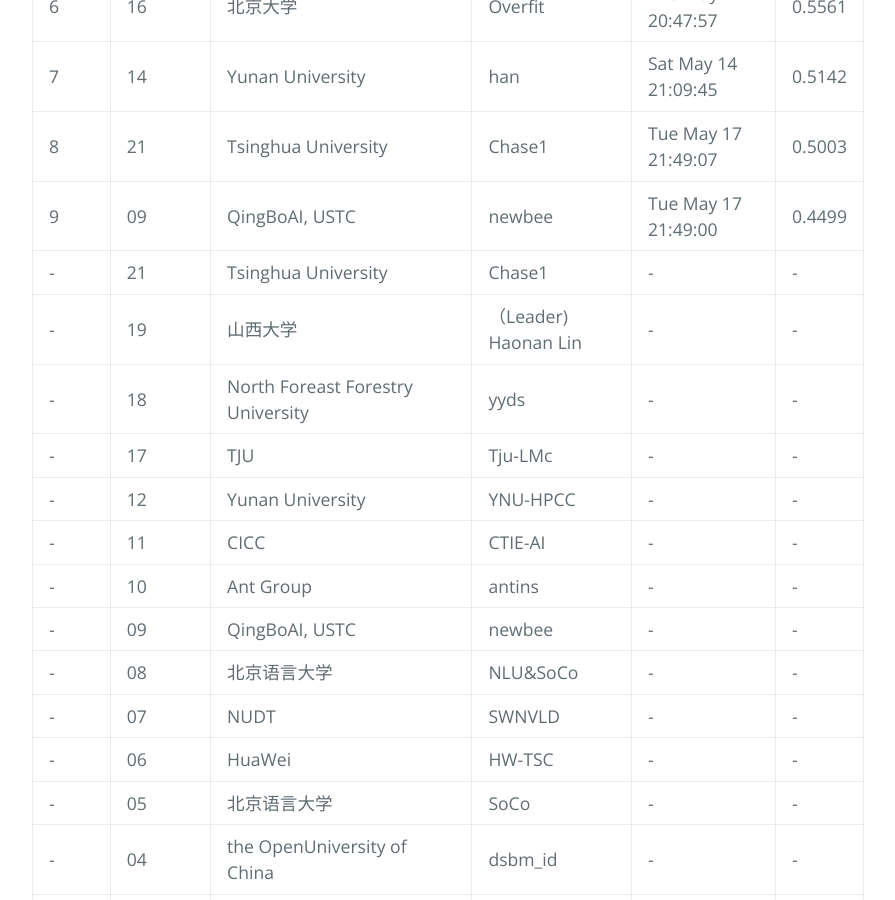
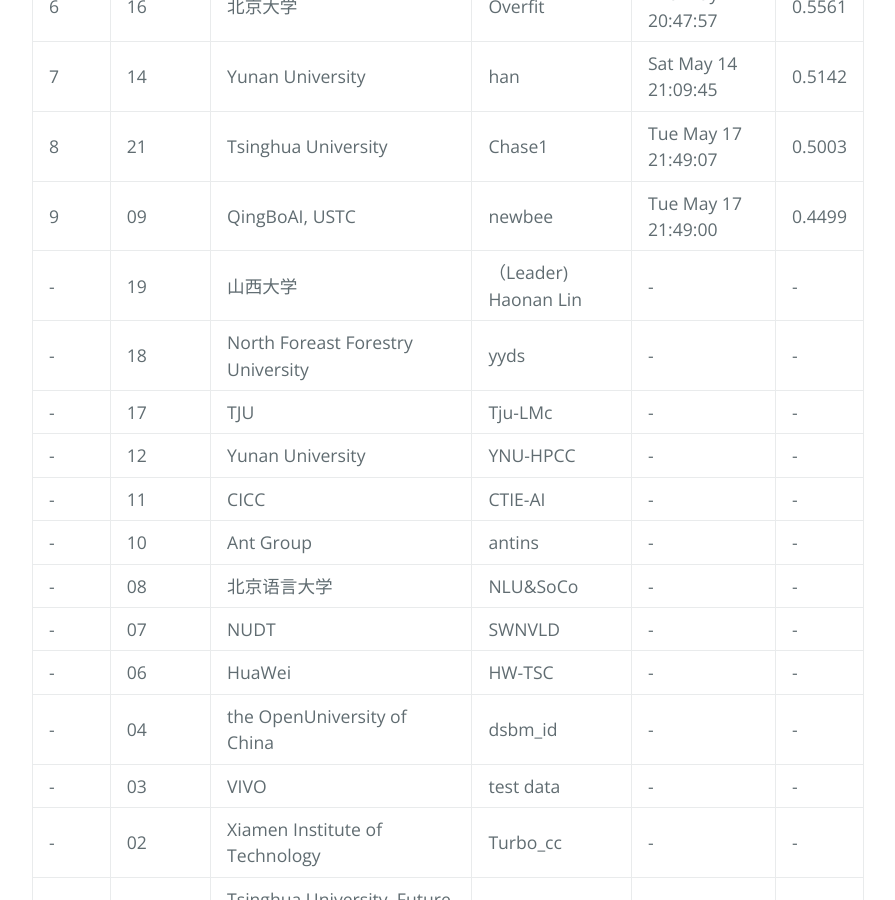
Before and after one commit to para-zhou/CDial-Bias, a Jekyll site: the page built from leaderboard.md, in a window 1280 px wide and 900 px high, scrolled down 867 px. Shown: the whole window, without its empty margins (192-1087 px from the left). Built offline with Jekyll 4.4.1, drawn with Linux system fonts in a browser that asks for light colours.

Commit message:
Update leaderboard.md

```diff
--- a/leaderboard.md
+++ b/leaderboard.md
@@ -20,18 +20,15 @@ filename: leaderboard
 | 7|  14 | Yunan University| han| Sat May 14 21:09:45| 0.5142|
 | 8|  21 | Tsinghua University| Chase1| Tue May 17 21:49:07| 0.5003|
 | 9|  09 | QingBoAI, USTC | newbee | Tue May 17 21:49:00| 0.4499|
-|  \- |  21 | Tsinghua University| Chase1| \- | \- |
 |  \- |  19 | 山西大学 | （Leader) Haonan Lin| \- | \- |
 |  \- |  18 | North Foreast Forestry University| yyds| \- | \- |
 |  \- |  17 | TJU| Tju-LMc| \- | \- |
 |  \- |  12 | Yunan University| YNU-HPCC| \- | \- |
 |  \- |  11 | CICC | CTIE-AI| \- | \- |
 |  \- |  10 | Ant Group | antins| \- | \- |
-|  \- |  09 | QingBoAI, USTC | newbee | \- | \- |
 |  \- |  08 | 北京语言大学 | NLU&SoCo | \-| \- |
 |  \- |  07 | NUDT| SWNVLD| \- | \- |
 |  \- |  06 | HuaWei| HW-TSC| \- | \- |
-|  \- |  05 | 北京语言大学 | SoCo | \-| \- |
 |  \- |  04 | the OpenUniversity of China| dsbm_id| \- | \- |
 |  \- |  03 | VIVO| test data| \- | \- |
 |  \- |  02 | Xiamen Institute of Technology | Turbo_cc| \- | \- |
```
